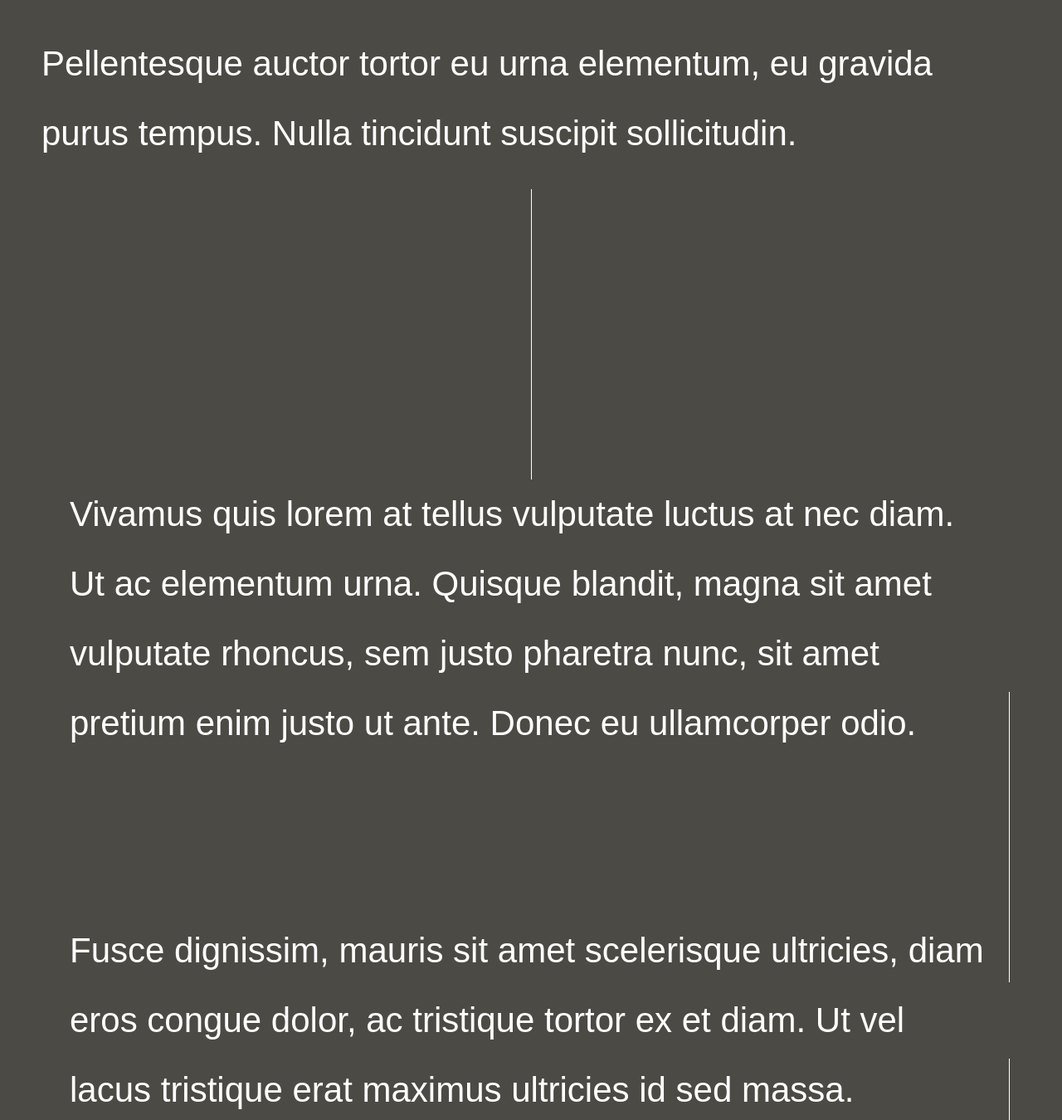
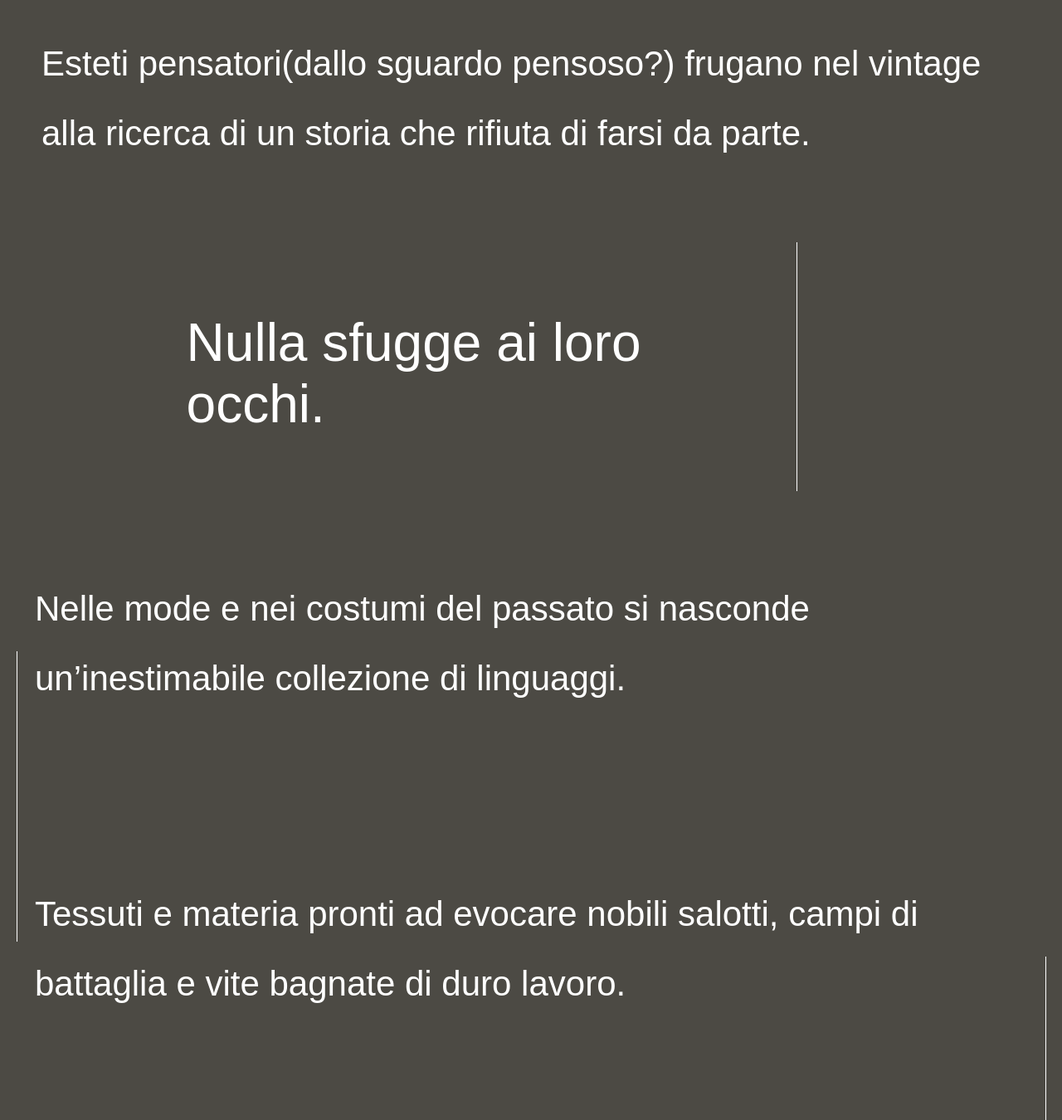
Before and after one commit to MichelangeloMastroroccoDeGrandis/lifeofvintage, a React (Create React App) app: page / in a window 1280 px wide. Shown: the part 1450-2800 px from the top of the page at 83% size. Built offline with nearby package versions, Linux system fonts and the light colour scheme.

Commit message:
finish animations

```diff
--- a/src/App.js
+++ b/src/App.js
@@ -80,6 +80,7 @@ class App extends React.Component {
       <div id="biographies">
         <motion.h1 initial={{ opacity: 0 }} whileInView={{ opacity: 1 }} exit={{ opacity: 0}} transition={{duration: 1, delay: .5}}>Biografie</motion.h1>
         <Biographies arr={am} img={width > height ? antonioMastroroccoPictureHorizontal : antonioMastroroccoPicture} name="antonio-mastrorocco" />
+        <Biographies arr={am} img={width > height ? antonioMastroroccoPictureHorizontal : antonioMastroroccoPicture} name="antonio-mastrorocco" />
       </div>
       <Contacts />
     </div>
--- a/src/components/Manifesto.js
+++ b/src/components/Manifesto.js
@@ -1,5 +1,6 @@
 import { motion } from "framer-motion";
 import styles from './css/Manifesto.module.css';
+
 const Manifesto = () => {
  return (
     <div id="manifesto">
@@ -8,37 +9,77 @@ const Manifesto = () => {
             <div>
                 <div className={styles.lineTop}></div>
                     <p className={styles.textLeft}>
-                    Pellentesque auctor tortor eu urna elementum,
-                    eu gravida purus tempus. Nulla tincidunt suscipit sollicitudin.
+                    Esteti pensatori(dallo sguardo pensoso?) frugano nel vintage
+                    alla ricerca di un storia che rifiuta di farsi da parte.
                     </p>
-                <div className={styles.lineCentre}></div>
+                    <div className={styles.eye}>
+                        <span>Nulla sfugge ai loro occhi.</span>
+                        <div>
+
+                        </div>
+                    </div>
+                <div className={styles.lineRightEye}></div>
             </div>
             <div className={styles.textRight}>
-                <p className={styles.margin}>Vivamus quis lorem at tellus vulputate
-                    luctus at nec diam. Ut ac elementum urna.
-                    Quisque blandit, magna sit amet vulputate
-                    rhoncus, sem justo pharetra nunc, sit amet
-                    pretium enim justo ut ante. Donec eu ullamcorper odio.</p>
+                <p className={styles.margin}>
+                    Nelle mode e nei costumi del passato si
+                nasconde un’inestimabile collezione di linguaggi.
+                </p>
             </div>
         </div>
         <div className={styles.container}>
-        <div className={styles.lineRight}></div>
-            <p className={styles.margin}>Fusce dignissim, mauris sit amet scelerisque
-                ultricies, diam eros congue dolor, ac tristique
-                tortor ex et diam. Ut vel lacus tristique erat
-                maximus ultricies id sed massa.</p>
+        <div className={styles.lineLeft}></div>
+            <p className={styles.margin}>
+                Tessuti e materia pronti ad evocare nobili salotti,
+            campi di battaglia e vite bagnate di duro lavoro.</p>
                 <div className={styles.lineRight}></div>
+            <p className={styles.margin}>
+            Dettagli e fogge a schiudere universi di simboli e
+            segni da ricomporre ed unificare.
+            </p>
         </div>
         <div className={styles.container}>
-            <p className={styles.margin}>Maecenas est dolor, dignissim a tempor in,
-                mollis ac nisl. Nullam sit amet neque est.
-                Duis tincidunt, neque eu aliquam euismod,
-                felis mi tempor tortor, vitae gravida enim
-                enim eu mi. Sed pellentesque, turpis imperdiet
-                tincidunt ultrices, augue arcu ullamcorper nibh,
-                at feugiat orci enim sed nunc. Quisque rhoncus
-                at tellus vel dapibus. Cras hendrerit bibendum
-                nisl, eget aliquet enim vulputate sit amet.</p>
+            <p className={styles.margin}>
+                Tra riviste consumate e libri polverosi,
+            menti inquiete si agitano febbrilmente.
+            </p>
+        </div>
+        <div className={styles.lineCentre}></div>
+        <p className={styles.filo}>Un filo esiste</p>
+    <div className={styles.lineCentre}></div>
+        <div className={styles.container}>
+            <p className={styles.margin}>
+            Un filo arcano, occulto, lega le modernità senza
+            tempo di ciò che fu al firmamento del nostro futuro.
+            </p>
+            <div className={styles.end}>
+            <motion.span initial={{ opacity: 0 }} whileInView={{ opacity: 1 }} transition={{duration: 1}} >S</motion.span>
+            <motion.span initial={{ opacity: 0 }} whileInView={{ opacity: 1 }} transition={{duration: 1, delay: .5}} >a</motion.span>
+            <motion.span initial={{ opacity: 0 }} whileInView={{ opacity: 1 }} transition={{duration: 1, delay: 1.5}} >r</motion.span>
+            <motion.span initial={{ opacity: 0 }} whileInView={{ opacity: 1 }} transition={{duration: 1, delay: 1}} >à</motion.span>
+            <span > </span>
+            <motion.span initial={{ opacity: 0 }} whileInView={{ opacity: 1 }} transition={{duration: 1, delay: .2}} >p</motion.span>
+            <motion.span initial={{ opacity: 0 }} whileInView={{ opacity: 1 }} transition={{duration: 1, delay: .75}} >o</motion.span>
+            <motion.span initial={{ opacity: 0 }} whileInView={{ opacity: 1 }} transition={{duration: 1, delay: .5}} >s</motion.span>
+            <motion.span initial={{ opacity: 0 }} whileInView={{ opacity: 1 }} transition={{duration: 1, delay: 1}} >s</motion.span>
+            <motion.span initial={{ opacity: 0 }} whileInView={{ opacity: 1 }} transition={{duration: 1}} >i</motion.span>
+            <motion.span initial={{ opacity: 0 }} whileInView={{ opacity: 1 }} transition={{duration: 1, delay: 1.5}} >b</motion.span>
+            <motion.span initial={{ opacity: 0 }} whileInView={{ opacity: 1 }} transition={{duration: 1, delay: 2}} >i</motion.span>
+            <motion.span initial={{ opacity: 0 }} whileInView={{ opacity: 1 }} transition={{duration: 1, delay: .35}} >l</motion.span>
+            <motion.span initial={{ opacity: 0 }} whileInView={{ opacity: 1 }} transition={{duration: 1, delay: 1.75}} >e</motion.span>
+            <span > </span>
+            <motion.span initial={{ opacity: 0 }} whileInView={{ opacity: 1 }} transition={{duration: 1, delay: .75}} >s</motion.span>
+            <motion.span initial={{ opacity: 0 }} whileInView={{ opacity: 1 }} transition={{duration: 1}} >v</motion.span>
+            <motion.span initial={{ opacity: 0 }} whileInView={{ opacity: 1 }} transition={{duration: 1, delay: .35}} >e</motion.span>
+            <motion.span initial={{ opacity: 0 }} whileInView={{ opacity: 1 }} transition={{duration: 1, delay: .75}} >l</motion.span>
+            <motion.span initial={{ opacity: 0 }} whileInView={{ opacity: 1 }} transition={{duration: 1, delay: 1.25}} >a</motion.span>
+            <motion.span initial={{ opacity: 0 }} whileInView={{ opacity: 1 }} transition={{duration: 1, delay: .5}} >r</motion.span>
+            <motion.span initial={{ opacity: 0 }} whileInView={{ opacity: 1 }} transition={{duration: 1, delay: 1.5}} >l</motion.span>
+            <motion.span initial={{ opacity: 0 }} whileInView={{ opacity: 1 }} transition={{duration: 1, delay: .25}} >o</motion.span>
+            <motion.span initial={{ opacity: 0 }} whileInView={{ opacity: 1 }} transition={{duration: 1, delay: .2}} >?</motion.span>
+
+
+            </div>
         </div>
     </div>
  )
--- a/src/components/Services.js
+++ b/src/components/Services.js
@@ -10,7 +10,7 @@ return (
         <motion.h1 initial={{ opacity: 0 }} whileInView={{ opacity: 1 }} exit={{ opacity: 0}} transition={{duration: 1, delay: .5}}>Servizi</motion.h1>
 
         <div className={styles.container}>
-            <motion.div id="aziende" initial={{ opacity: 0, x: -500 }} whileInView={{ opacity: 1, x: 0 }} transition={{duration: 2}} viewport={{ once: true }}>
+            <motion.div id="aziende" initial={{ opacity: 0, x: -100 }} whileInView={{ opacity: 1, x: 0 }} transition={{duration: 2}} viewport={{ once: true }}>
             <div className={styles.wrapVideo}>
                 <video src={corp} autoPlay={true} loop={true} muted />
             </div>
@@ -27,7 +27,7 @@ return (
                     <li><p>Rivalutazione fine serie e campionari inutilizzati attraverso progetti di upcycling in edizione limitata da rivendere nei canali di distribuzione aziendali come capsule speciali</p></li>
                 </ul>
             </motion.div>
-            <motion.div id="retail" initial={{ opacity: 0, y: 500 }} whileInView={{ opacity: 1, y: 0 }} transition={{duration: 2}} viewport={{ once: true }}>
+            <motion.div id="retail" initial={{ opacity: 0, y: 200 }} whileInView={{ opacity: 1, y: 0 }} transition={{duration: 2}} viewport={{ once: true }}>
             <div className={styles.wrapVideo}>
             <video src={retail} autoPlay={true} loop={true} muted />
             </div>
@@ -47,7 +47,7 @@ return (
                     <li><p>Visual brand presentations and events</p></li>
                 </ul>
             </motion.div>
-            <motion.div id="designer" initial={{ opacity: 0, x: 500 }} whileInView={{ opacity: 1, x: 0 }} transition={{duration: 2}} viewport={{ once: true }}>
+            <motion.div id="designer" initial={{ opacity: 0, x: 100 }} whileInView={{ opacity: 1, x: 0 }} transition={{duration: 2}} viewport={{ once: true }}>
                 <div className={styles.wrapVideo}>
                 <video src={designer} autoPlay={true} loop={true} muted />
                 </div>
--- a/src/components/css/Biographies.module.css
+++ b/src/components/css/Biographies.module.css
@@ -1,5 +1,5 @@
 .container {
-    margin: 2em 0;
+    margin: 0;
 }
 
 .backgroundImage {
@@ -32,7 +32,7 @@
 .bioWrap p {
     width: 80%;
     margin: 0 10%;
-    font-size: 24px;
+    font-size: 18px;
     line-height: 1.5;
     text-wrap: balance;
     position: absolute;
@@ -51,7 +51,7 @@
     }
 
     .bioWrap p {
-        font-size: 42px;
+        font-size: 22px;
     }
 
   }
--- a/src/components/css/Header.module.css
+++ b/src/components/css/Header.module.css
@@ -203,14 +203,14 @@
     }
 
     .payoff {
-        font-size: 15vw;
+        font-size: 75px;
     }
   }
 
   @media only screen and (min-width: 1251px) {
 
     .logo {
-        font-size: 5vw;
+        font-size: 60px;
     }
 
     .nav.open {
--- a/src/components/css/Manifesto.module.css
+++ b/src/components/css/Manifesto.module.css
@@ -41,7 +41,6 @@ h1 {
     to { height: 350px; }
   }
 
-
 .lineCentre {
     background-color: #fff;
     width: 1px;
@@ -53,7 +52,14 @@ h1 {
     background-color: #fff;
     width: 1px;
     height: 350px;
-    margin: -80px calc(100% - 4em);
+    margin: -150px calc(100% - 20px);
+}
+
+.lineLeft {
+    background-color: #fff;
+    width: 1px;
+    height: 350px;
+    margin: -150px 20px;
 }
 
 .textLeft {
@@ -63,5 +69,94 @@ h1 {
 }
 
 .margin {
-    margin: 0 2em;
+    margin: 0 1em;
 }
+
+.eye {
+    display: grid;
+    grid-template-columns: repeat(2, 1fr);
+}
+
+.eye span {
+    font-size: 64px;
+}
+
+.eye div {
+    width: 100%;
+    position: relative;
+}
+
+.eye .following {
+    position: absolute;
+    top: 50%;
+    left: 50%;
+    width: 100px;
+    height: 100px;
+    background-color: #fff;
+    transform: translate(-50%,-50%) rotate(45deg);
+    border-radius: 75% 0;
+}
+
+.eye .ball {
+    width: 15px;
+    height: 15px;
+    background: #222f3e;
+    border: 20px solid #576574;
+    border-radius: 50%;
+    position: absolute;
+    top: 50%;
+    left: 50%;
+    transform: translate(-50%, -50%);
+}
+
+.lineRightEye {
+    width: 1px;
+    height: 300px;
+    background: #fff;
+    margin: 0 75%;
+    transform: translateY(-50px);
+}
+
+.filo {
+    margin: .5em 0;
+    font-size: 54px;
+    text-align: center;
+
+}
+
+.end {
+    margin: 1em 0;
+}
+
+.end span {
+    font-size: 78px;
+}
+
+@media only screen and (min-width: 1025px) {
+
+    .eye {
+        margin: 1em 20px;
+    }
+
+    .eye span {
+        transform: translate(33%, 100%);
+    }
+
+    .lineRightEye {
+        transform: translateY(-100px);
+    }
+
+    .lineLeft {
+        margin: -75px 20px;
+    }
+
+    .lineRight {
+        margin: -75px calc(100% - 20px);
+    }
+
+    .end {
+        margin: 1em auto;
+        width: -moz-fit-content;
+        width: fit-content;
+    }
+  }
```
Also changed, not shown: package.json (+7 -0 lines), src/components/Contacts.js (+39 -3 lines), src/components/Header.js (+6 -6 lines), src/components/css/Contacts.module.css (+33 -3 lines), src/components/images/check-mark.png, 1 other file (tests, documents, lock files or other folders).
